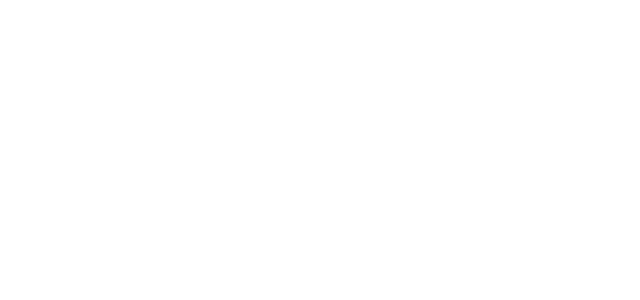
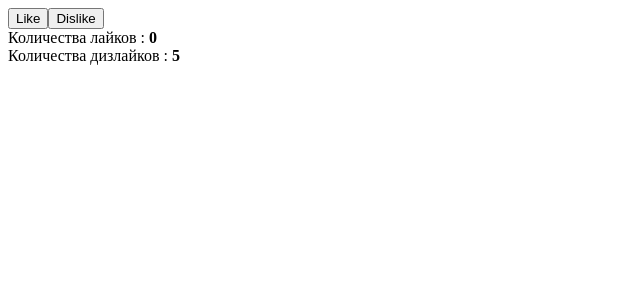
Before and after one commit to Chiga754/vue-start, a Vue app: page / in a window 1280 px wide. Shown: the top 300 px of the page, without its empty margins (0-640 px from the left). Built offline with nearby package versions, Linux system fonts and the light colour scheme.

Commit message:
Интерполяция + слушатель события

```diff
--- a/src/App.vue
+++ b/src/App.vue
@@ -1,10 +1,32 @@
 <template>
-
+    <div>
+        <button @click="addLike">Like</button>
+        <button @click="addDislike">Dislike</button>
+    </div>
+    <div>
+        Количества лайков : <strong>{{likes}}</strong>
+    </div>
+    <div>
+        Количества дизлайков : <strong>{{dislikes}}</strong>
+    </div>
 </template>
 
 <script>
 export default {
-
+    data() {
+        return {
+            likes: 0,
+            dislikes: 5,
+        }
+    },
+    methods: {
+        addLike() {
+            this.likes += 1;
+        },
+        addDislike() {
+            this.dislikes -= 1;
+        }
+    }
 }
 </script>
 
```
